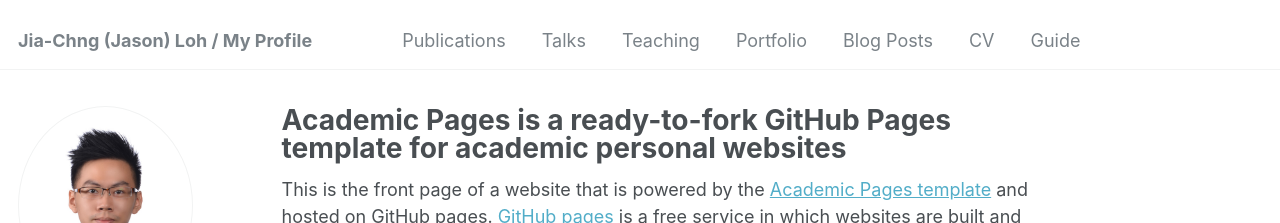
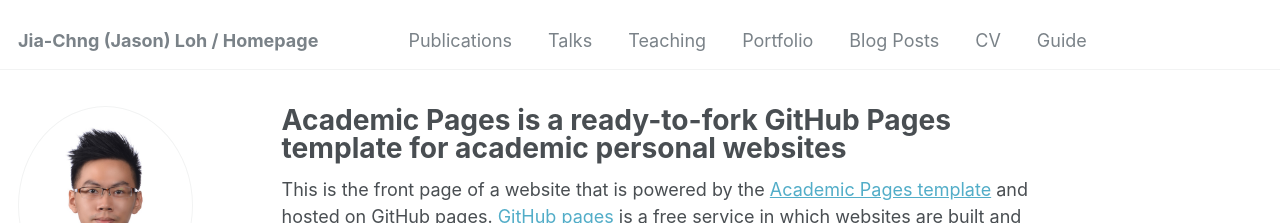
Before and after one commit to j7sz/j7sz.github.io, a Jekyll site: the page built from _pages/about.md, in a window 1280 px wide. Shown: the top 223 px of the page. Built offline with Jekyll 4.4.1, drawn with Linux system fonts in a browser that asks for light colours; some web fonts are replaced.

Commit message:
Update _config.yml

```diff
--- a/_config.yml
+++ b/_config.yml
@@ -8,7 +8,7 @@
 
 # Basic Site Settings
 locale                   : "en-US"
-title                    : "Jia-Chng (Jason) Loh / My Profile"
+title                    : "Jia-Chng (Jason) Loh / Homepage"
 title_separator          : "-"
 name                     : &name "Jason Loh"
 description              : &description "personal description"
```
